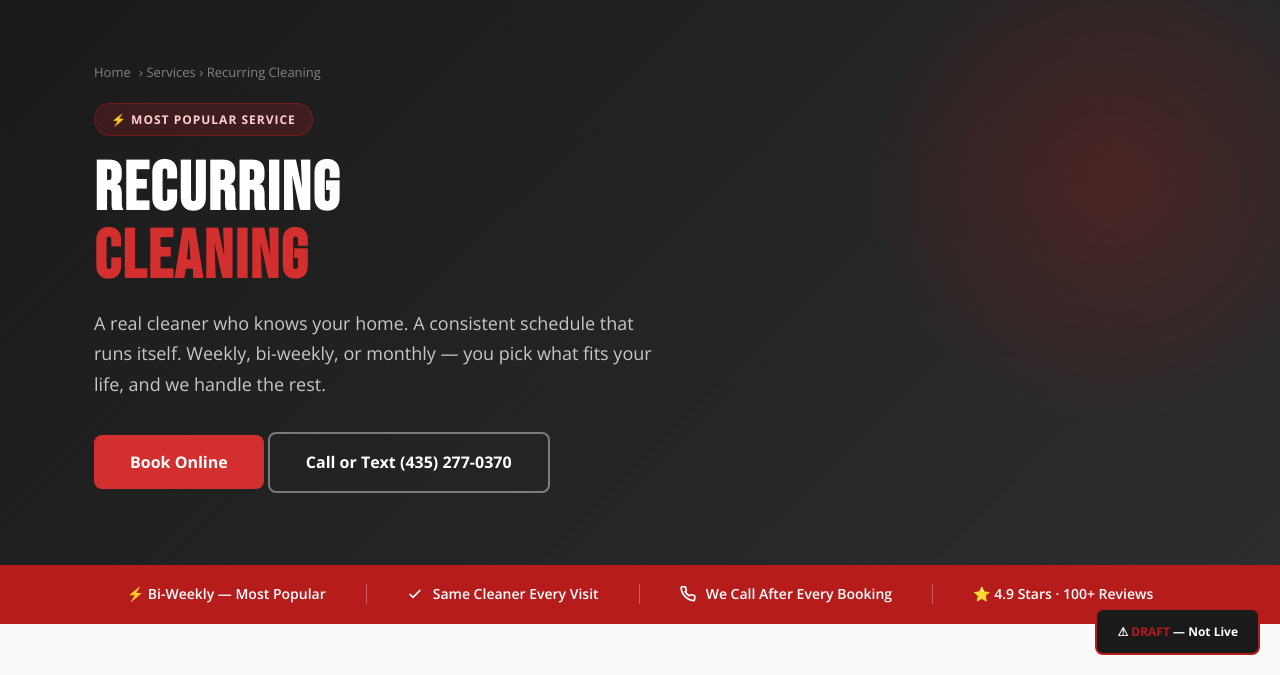
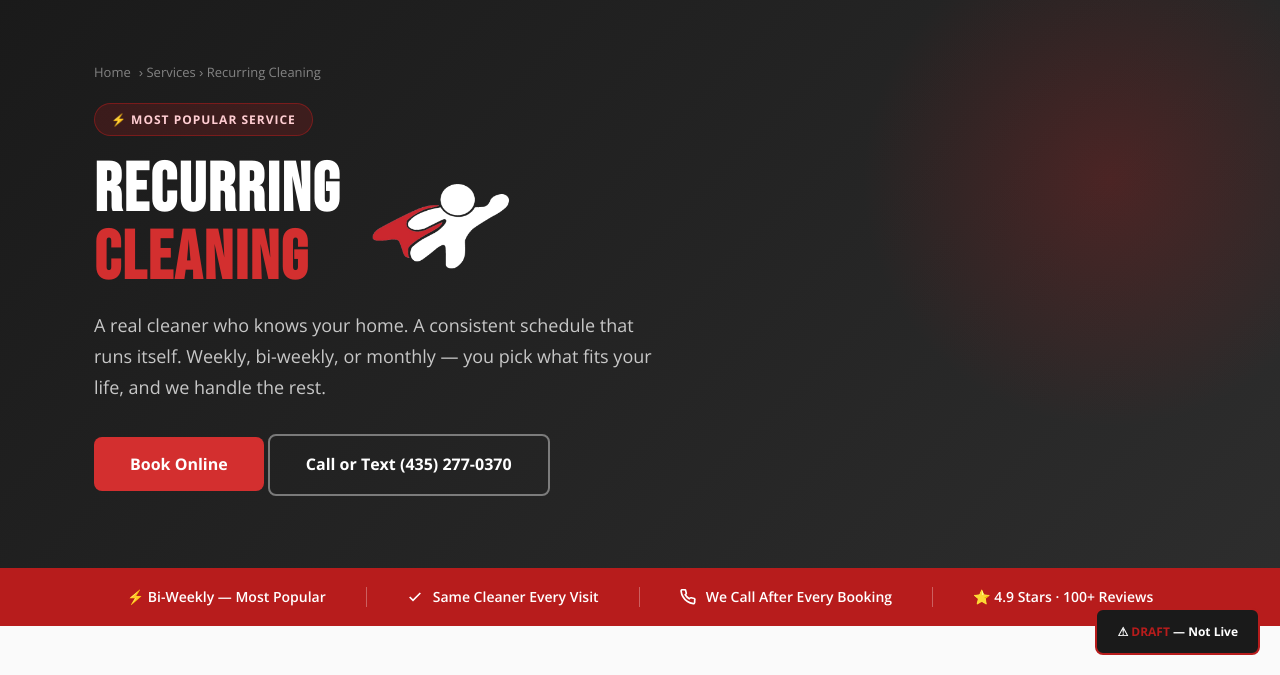
Before and after one commit to camsmith126/hero-cleaners-website, an Eleventy site: page website/recurring-cleaning.html in a window 1280 px wide. Shown: the part 125-800 px from the top of the page. Built offline with nearby package versions, Linux system fonts and the light colour scheme; Eleventy itself is replaced by a stand-in of ours; files that its build step writes are made by us from their sources; a script that the page names is missing; files whose address does not match are found by name.

Commit message:
Add hero icon to service page hero section

```diff
--- a/website/recurring-cleaning.html
+++ b/website/recurring-cleaning.html
@@ -156,7 +156,10 @@
 <section class="page-hero"><div class="container"><div class="page-hero-inner">
   <div class="breadcrumb"><a href="/">Home</a> &rsaquo; Services &rsaquo; Recurring Cleaning</div>
   <div class="page-hero-badge">&#x26A1; Most Popular Service</div>
-  <h1>RECURRING<br><em>CLEANING</em></h1>
+  <div style="display:flex;align-items:center;gap:16px;">
+        <h1>RECURRING<br><em>CLEANING</em></h1>
+        <img src="HeroCleaner_white.png" alt="Hero Cleaners" style="width:180px;height:auto;object-fit:contain;flex-shrink:0;margin-bottom:4px;">
+      </div>
   <p>A real cleaner who knows your home. A consistent schedule that runs itself. Weekly, bi-weekly, or monthly &mdash; you pick what fits your life, and we handle the rest.</p>
   <div class="page-hero-actions">
     <button data-token="783f337442754ad48f775d1fd385cbbb" data-orgname="Hero-Cleaners" class="hcp-button btn btn-primary btn-lg" style="background:#D32F2F;border-color:#D32F2F;;font-weight:700;" onClick="HCPWidget.openModal()">Book Online</button>
```
